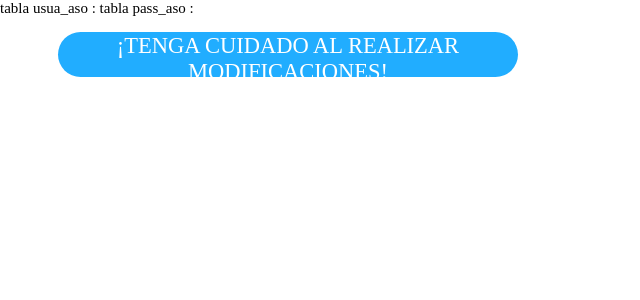
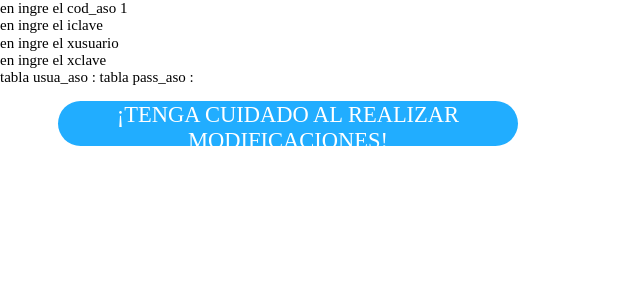
Before and after one commit to JuanJpawaJ/PorMiZona_REPO, a PHP site: page /siga_pormizona/ingre.php?xcod=1 in a window 1280 px wide. Shown: the top 300 px of the page, without its empty margins (0-640 px from the left). Run offline with PHP 8.4, Linux system fonts and the light colour scheme; data that the repository does not hold is empty; some web fonts are replaced.

Commit message:
continuo

```diff
--- a/siga_pormizona/ingre.php
+++ b/siga_pormizona/ingre.php
@@ -26,11 +26,11 @@ $iclave= $_GET['xiclave'];
 $xusuario= $_GET['xusuario'];
 $xclave= $_GET['xclave'];
 
-//echo (" en ingre el id_aso ".$id_aso."<br>");
-//echo (" en ingre el iclave ".$iclave."<br>");
+echo (" en ingre el cod_aso ".$cod_aso."<br>");
+echo (" en ingre el iclave ".$iclave."<br>");
 
-//echo (" en ingre el xusuario ".$xusuario."<br>");
-//echo (" en ingre el xclave ".$xclave."<br>");
+echo (" en ingre el xusuario ".$xusuario."<br>");
+echo (" en ingre el xclave ".$xclave."<br>");
 
 
 if ($iclave=="SI") { ?>
@@ -52,7 +52,7 @@ if ($iclave=="SI") { ?>
               <label>Clave</label>
               <input type="password" class="campo_textoin" name="xclave" >
          </div>
-         <input type="hidden" name="xid" value=<? echo $id_aso; ?> >
+         <input type="hidden" name="xcod" value=<? echo $cod_aso; ?> >
          <input type="hidden" name="xiclave" value="NO" />
          <div class="campo_botonin">
               <button class="boton_form">INGRESAR</button>
```
